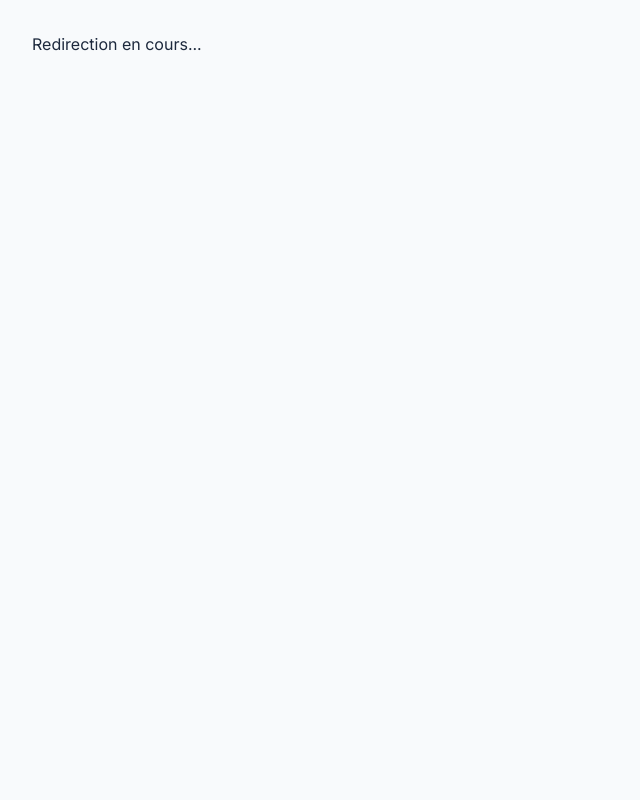
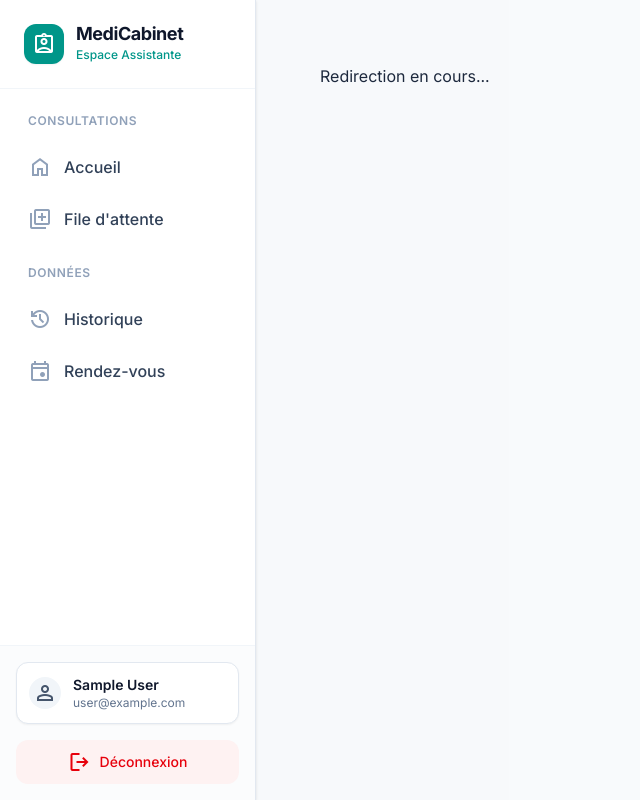
Before and after one commit to Amine-NAHLI/gestion-cabinet-medical, a Next.js app: page /dashboard in a window 1280 px wide. Shown: the whole page, without its empty margins (0-640 px from the left). Built offline with nearby package versions, Linux system fonts and the light colour scheme; no server answers; sample sign-in values are in the browser's storage; a web font is replaced by a local one.

Commit message:
feat(ui): création du layout principal et de la barre de navigation

```diff
--- /dev/null
+++ b/src/app/dashboard/layout.tsx
@@ -0,0 +1,18 @@
+import Sidebar from "@/components/Sidebar";
+
+export default function DashboardLayout({
+  children,
+}: {
+  children: React.ReactNode;
+}) {
+  return (
+    <div className="flex min-h-screen bg-slate-50/50">
+      <Sidebar />
+      <main className="flex-1 flex flex-col h-screen overflow-hidden">
+        <div className="flex-1 overflow-y-auto p-4 sm:p-6 lg:p-8">
+          {children}
+        </div>
+      </main>
+    </div>
+  );
+}
--- /dev/null
+++ b/src/components/LogoutButton.tsx
@@ -0,0 +1,15 @@
+"use client";
+
+import { signOut } from "next-auth/react";
+
+export default function LogoutButton() {
+  return (
+    <button
+      onClick={() => signOut({ callbackUrl: '/login' })}
+      className="w-full flex items-center justify-center gap-2 px-4 py-2.5 rounded-xl text-red-600 bg-red-50 hover:bg-red-100 transition-colors font-medium text-sm"
+    >
+      <span className="material-symbols-outlined text-lg">logout</span>
+      <span>Déconnexion</span>
+    </button>
+  );
+}
--- /dev/null
+++ b/src/components/Sidebar.tsx
@@ -0,0 +1,87 @@
+import Link from "next/link";
+import { getServerSession } from "next-auth";
+import { authOptions } from "@/lib/authOptions";
+import LogoutButton from "./LogoutButton";
+
+export default async function Sidebar() {
+  const session = await getServerSession(authOptions);
+  const role = (session?.user as any)?.role;
+
+  return (
+    <aside className="w-64 bg-white border-r border-slate-200 min-h-screen flex flex-col transition-all duration-300 shadow-sm relative z-20">
+      <div className="p-6 flex items-center gap-3 border-b border-slate-100">
+        <div className={`w-10 h-10 rounded-xl flex items-center justify-center text-white shadow-xs ${role === 'doctor' ? 'bg-sky-600' : 'bg-teal-600'}`}>
+          <span className="material-symbols-outlined">{role === 'doctor' ? 'stethoscope' : 'assignment_ind'}</span>
+        </div>
+        <div>
+          <h1 className="font-bold text-slate-900 text-lg tracking-tight leading-none">MediCabinet</h1>
+          <p className={`text-xs font-medium mt-1 ${role === 'doctor' ? 'text-sky-600' : 'text-teal-600'}`}>
+            Espace {role === 'doctor' ? 'Médecin' : 'Assistante'}
+          </p>
+        </div>
+      </div>
+
+      <nav className="flex-1 p-4 space-y-2 overflow-y-auto">
+        <div className="mb-4 mt-2 px-3 text-xs font-semibold uppercase tracking-wider text-slate-400">
+          Consultations
+        </div>
+
+        <Link href="/dashboard" className="flex items-center gap-3 px-3 py-2.5 rounded-xl text-slate-700 hover:bg-slate-50 hover:text-slate-900 transition-colors group font-medium">
+          <span className="material-symbols-outlined text-slate-400 group-hover:text-teal-500 transition-colors">home</span>
+          <span>Accueil</span>
+        </Link>
+
+        <Link href="/dashboard/queue" className="flex items-center gap-3 px-3 py-2.5 rounded-xl text-slate-700 hover:bg-slate-50 hover:text-slate-900 transition-colors group font-medium">
+          <span className="material-symbols-outlined text-slate-400 group-hover:text-sky-500 transition-colors">queue</span>
+          <span>File d'attente</span>
+        </Link>
+
+        {role === 'assistant' && (
+          <Link href="/dashboard/payments" className="flex items-center gap-3 px-3 py-2.5 rounded-xl text-slate-700 hover:bg-slate-50 hover:text-slate-900 transition-colors group font-medium">
+            <span className="material-symbols-outlined text-slate-400 group-hover:text-teal-500 transition-colors">payments</span>
+            <span>Paiements</span>
+          </Link>
+        )}
+
+        <div className="mb-4 mt-6 px-3 text-xs font-semibold uppercase tracking-wider text-slate-400">
+          Données
+        </div>
+
+        <Link href="/dashboard/history" className="flex items-center gap-3 px-3 py-2.5 rounded-xl text-slate-700 hover:bg-slate-50 hover:text-slate-900 transition-colors group font-medium">
+          <span className="material-symbols-outlined text-slate-400 group-hover:text-sky-500 transition-colors">history</span>
+          <span>Historique</span>
+        </Link>
+
+        <Link href="/dashboard/appointments" className="flex items-center gap-3 px-3 py-2.5 rounded-xl text-slate-700 hover:bg-slate-50 hover:text-slate-900 transition-colors group font-medium">
+          <span className="material-symbols-outlined text-slate-400 group-hover:text-fuchsia-500 transition-colors">event</span>
+          <span>Rendez-vous</span>
+        </Link>
+
+        {role === 'doctor' && (
+          <>
+            <div className="mb-4 mt-6 px-3 text-xs font-semibold uppercase tracking-wider text-slate-400">
+              Cabinet
+            </div>
+            <Link href="/dashboard/stats" className="flex items-center gap-3 px-3 py-2.5 rounded-xl text-slate-700 hover:bg-slate-50 hover:text-slate-900 transition-colors group font-medium">
+              <span className="material-symbols-outlined text-slate-400 group-hover:text-sky-500 transition-colors">bar_chart</span>
+              <span>Statistiques</span>
+            </Link>
+          </>
+        )}
+      </nav>
+
+      <div className="p-4 border-t border-slate-100 bg-slate-50/50">
+        <div className="flex items-center gap-3 px-3 py-3 mb-4 rounded-xl bg-white border border-slate-200 shadow-xs">
+          <div className="w-8 h-8 rounded-full bg-slate-100 flex items-center justify-center text-slate-600">
+            <span className="material-symbols-outlined text-sm">person</span>
+          </div>
+          <div className="flex-1 min-w-0">
+            <p className="text-sm font-semibold text-slate-900 truncate">{session?.user?.name}</p>
+            <p className="text-xs text-slate-500 truncate">{session?.user?.email}</p>
+          </div>
+        </div>
+        <LogoutButton />
+      </div>
+    </aside>
+  );
+}
```
